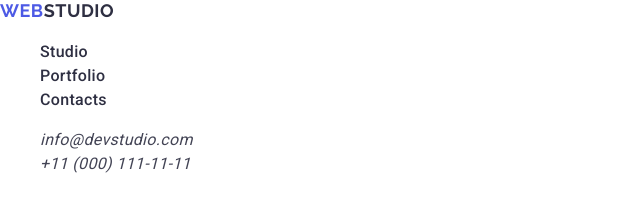
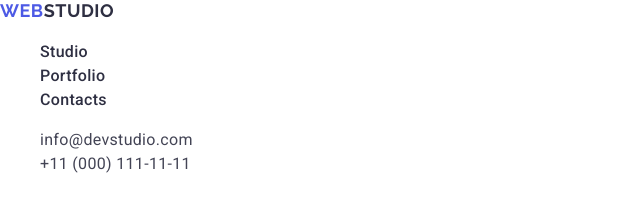
Before and after one commit to bit-to-bit/goit-markup-hw-02, a plain HTML site: page index.html in a window 1280 px wide. Shown: the top 219 px of the page, 0-640 px from the left. Drawn offline with nearby package versions, Linux system fonts and the light colour scheme.

Commit message:
final 5.0

```diff
--- a/index.html
+++ b/index.html
@@ -29,7 +29,7 @@
           <li><a class="menu-item" href="">Contacts</a></li>
         </ul>
       </nav>
-      <address class=".address">
+      <address class="address">
         <ul>
           <li>
             <a class="address-item" href="mailto:info@devstudio.com"
```
